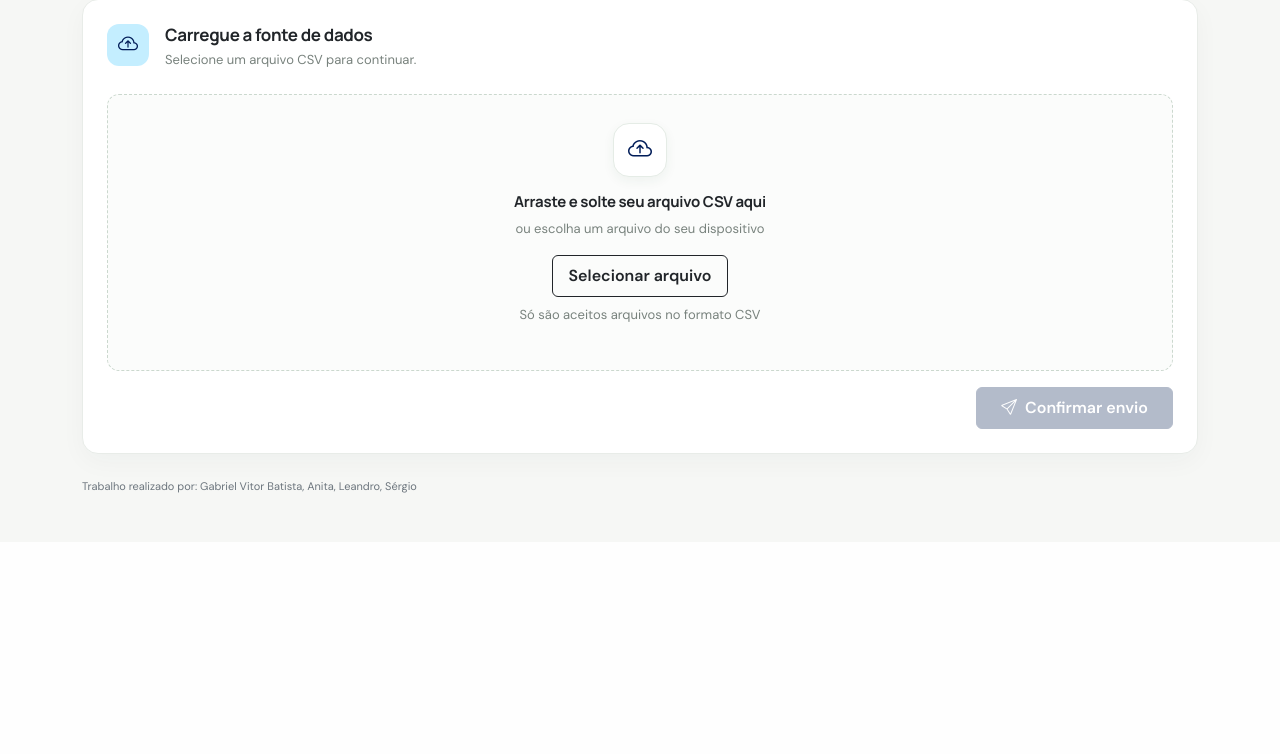
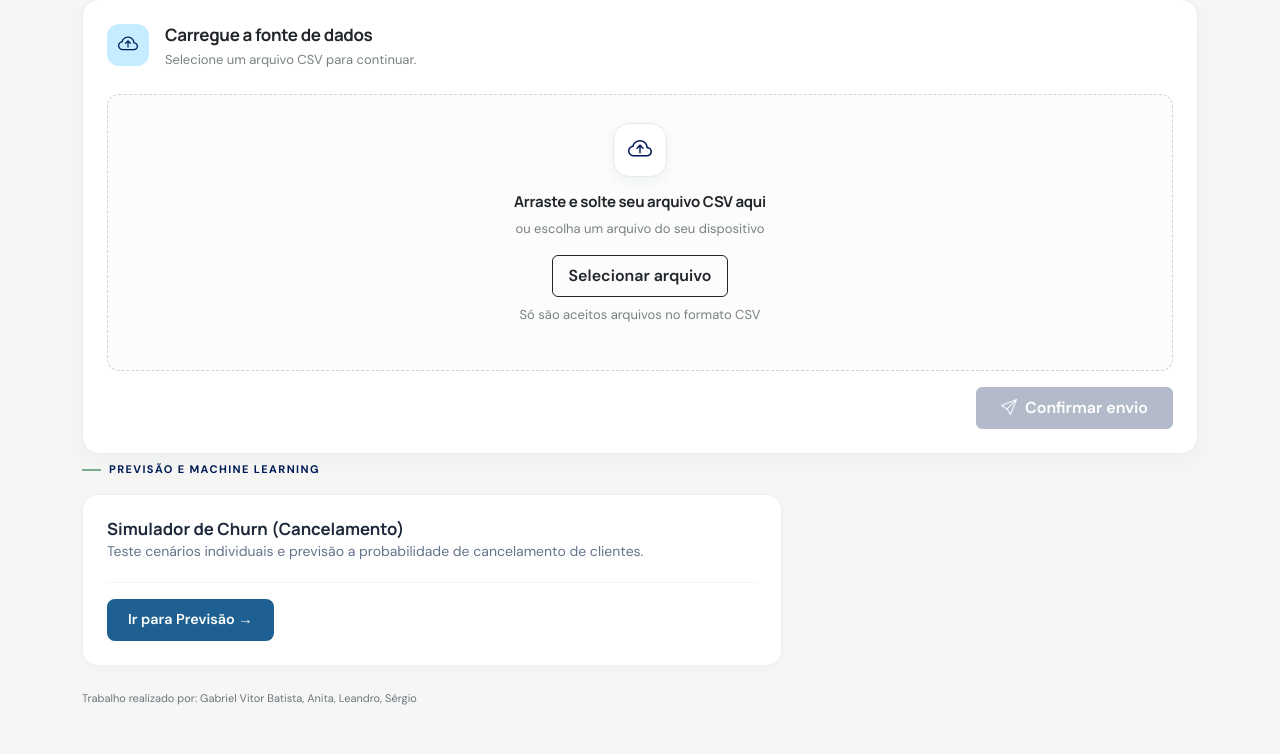
Before and after one commit to anitaoliveiraries/Projeto-Final, a Flask app: page / in a window 1280 px wide. Shown: the part 289-1043 px from the top of the page. Before the commit the page ends 782 px from the top, so only its background shows below. Run offline with Flask 3, Linux system fonts and the light colour scheme.

Commit message:
Atualizando projeto e adicionando novos arquivos

```diff
--- a/static/style/index.css
+++ b/static/style/index.css
@@ -284,3 +284,65 @@ h2, h3 { font-family: "Manrope", sans-serif; }
     .intro-copy { font-size: 14px; }
     .dropzone { min-height: 245px; padding: 22px 14px; }
 }
+
+/* Cartão branco igual ao bloco de upload */
+.card-previsao {
+    background-color: #ffffff;
+    border-radius: 16px;
+    padding: 24px;
+    box-shadow: 0 2px 10px rgba(0, 0, 0, 0.03);
+    border: 1px solid #eef2f6;
+    display: flex;
+    flex-direction: column;
+    gap: 20px;
+}
+
+/* Cabeçalho interno com ícone e texto */
+.card-previsao-header {
+    display: flex;
+    align-items: center;
+    gap: 14px;
+}
+
+
+
+.card-previsao-titulo {
+    font-size: 1.05rem;
+    font-weight: 700;
+    color: #1e293b;
+    margin: 0 0 2px 0;
+}
+
+.card-previsao-subtitulo {
+    font-size: 0.875rem;
+    color: #64748b;
+    margin: 0;
+}
+
+/* Rodapé do cartão alinhando o botão à direita */
+.card-previsao-footer {
+    display: flex;
+    justify-content: left;
+    border-top: 1px solid #f1f5f9;
+    padding-top: 16px;
+}
+
+/* Botão estilizado no mesmo tom azul-petróleo do site */
+.btn-prever-site {
+    display: left;
+    align-items: left;
+    gap: 8px;
+    background-color: #1e6091;
+    color: #ffffff;
+    font-size: 0.9rem;
+    font-weight: 600;
+    padding: 10px 21px;
+    border-radius: 8px;
+    text-decoration: none;
+    transition: background-color 0.2s ease, transform 0.1s ease;
+}
+
+.btn-prever-site:hover {
+    background-color: #164970;
+    color: #ffffff;
+}
--- a/templates/analise.html
+++ b/templates/analise.html
@@ -1,7 +1,7 @@
 <!DOCTYPE html>
 <html lang="pt-BR">
 <head>
-    <a class="voltar" href="/">&larr; Nova Pesquisa</a>
+    <a class="voltar" href="/">&larr; Voltar</a>
 
     <meta charset="UTF-8">
     <title>Resultados da Análise</title>
--- a/templates/index.html
+++ b/templates/index.html
@@ -73,6 +73,28 @@
                 </form>
             </section>
 
+            <section class="intro mb-4" aria-labelledby="previsao-title">
+                <p class="eyebrow">PREVISÃO E MACHINE LEARNING</p>
+
+                <div class="card-previsao">
+                    <div class="card-previsao-header">
+                        <div>
+                            <h2 id="previsao-title" class="card-previsao-titulo">Simulador de Churn (Cancelamento)</h2>
+                            <p class="card-previsao-subtitulo">Teste cenários individuais e previsão a probabilidade de cancelamento de clientes.</p>
+                        </div>
+                    </div>
+
+                    <div class="card-previsao-footer">
+                        <a href="/prever" class="btn-prever-site">
+                            Ir para Previsão &rarr;
+                        </a>
+
+
+                    </div>
+                </div>
+            </section>
+
+
             <footer class="footer d-flex flex-column flex-sm-row justify-content-between gap-3 mt-4 text-secondary">
                 <span>Trabalho realizado por: Gabriel Vitor Batista, Anita, Leandro, Sérgio</span>
             </footer>
--- a/templates/previsao.html
+++ b/templates/previsao.html
@@ -1,6 +1,8 @@
 <!DOCTYPE html>
 <html lang="pt-BR">
 <head>
+    <a class="voltar" href="/">&larr; Voltar</a>
+
     <meta charset="UTF-8">
     <title>Previsão de Cancelamento</title>
 </head>
```
